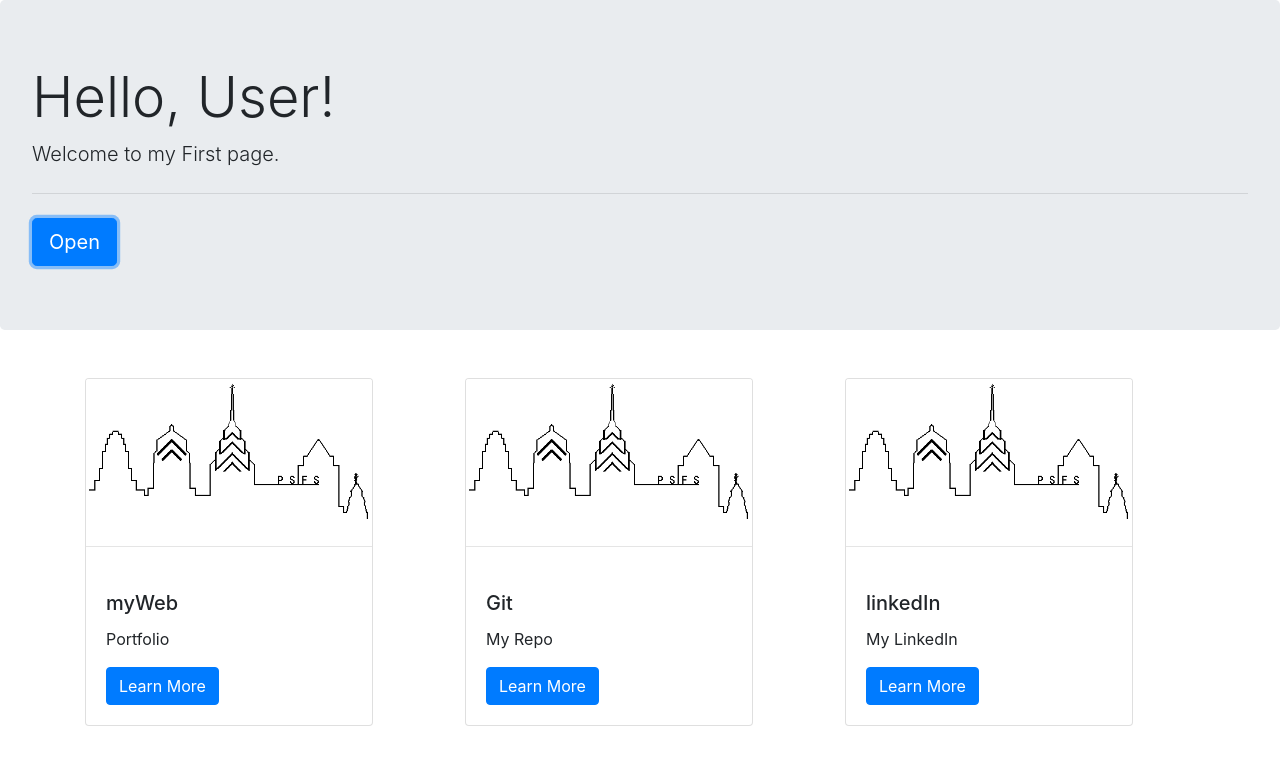
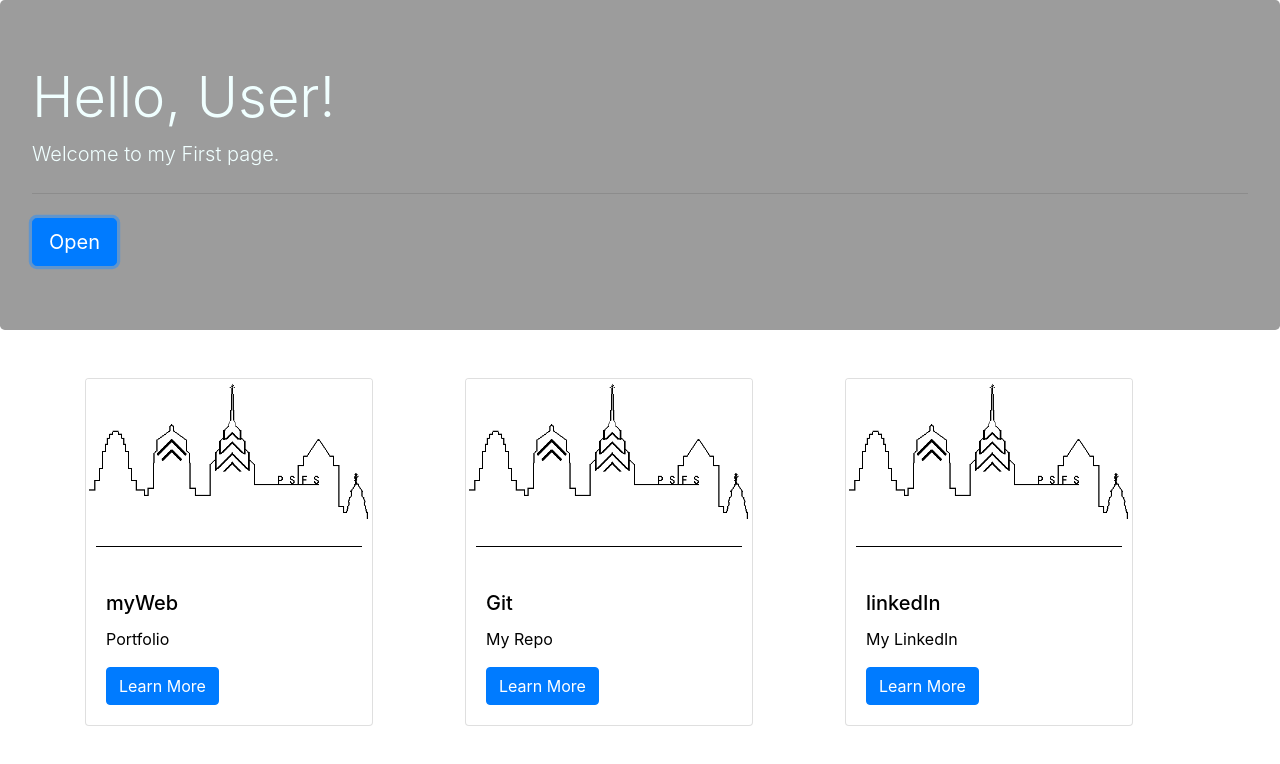
Before and after one commit to kurtmilla1994/Angular, an Angular app: page / in a window 1280 px wide. Both pictures are taken after a click on the button "Open". Shown: the top 764 px of the page. Built offline with nearby package versions, Linux system fonts and the light colour scheme.

Commit message:
update 4

```diff
--- a/src/app/app.component.html
+++ b/src/app/app.component.html
@@ -1,2 +1,3 @@
 <router-outlet></router-outlet>
 <app-home></app-home>
+<!-- <app-settings></app-settings> Settings is static (Holds Git, LinkedIn, Youtube Cards-->
--- a/src/app/components/home/home.component.html
+++ b/src/app/components/home/home.component.html
@@ -2,6 +2,6 @@
   <h1 class="display-4">Hello, User!</h1>
   <p class="lead">Welcome to my First page.</p>
   <hr class="my-4">
-  <a class="btn btn-primary btn-lg" href="#" role="button" (click)="toggleSettings()">Open</a>
+  <a class="btn btn-primary btn-lg" href="#" role="button" (click)="toggleSettings()">Open</a> <!--Make this button open Portfolio-->
 </div>
 <app-settings *ngIf="!settings"></app-settings>
--- a/src/app/components/home/home.component.scss
+++ b/src/app/components/home/home.component.scss
@@ -0,0 +1,6 @@
+.jumbotron{
+  background-color: #9c9c9c;
+}
+.display-4, .lead, {
+  color: azure;
+}
--- a/src/app/components/settings/settings.component.scss
+++ b/src/app/components/settings/settings.component.scss
@@ -0,0 +1,8 @@
+.card-title, .card-text{
+  color: rgb(0, 0, 0);
+}
+.my-4{
+  background-color: black;
+  margin-left: 10px;
+  margin-right: 10px;
+}
```
